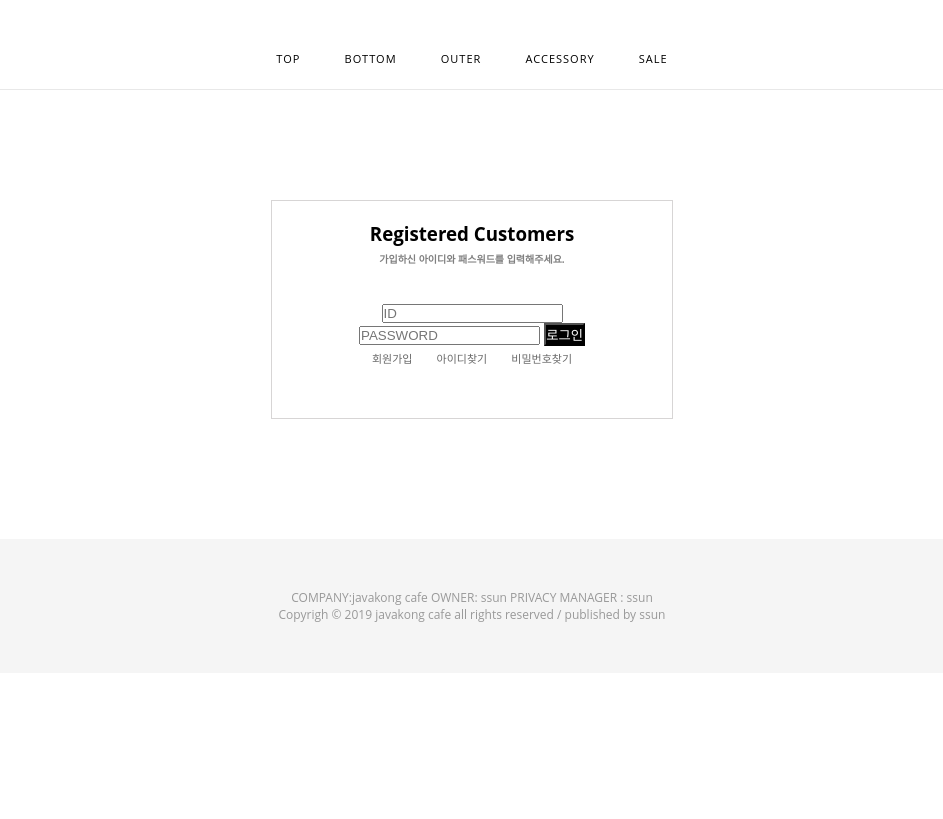
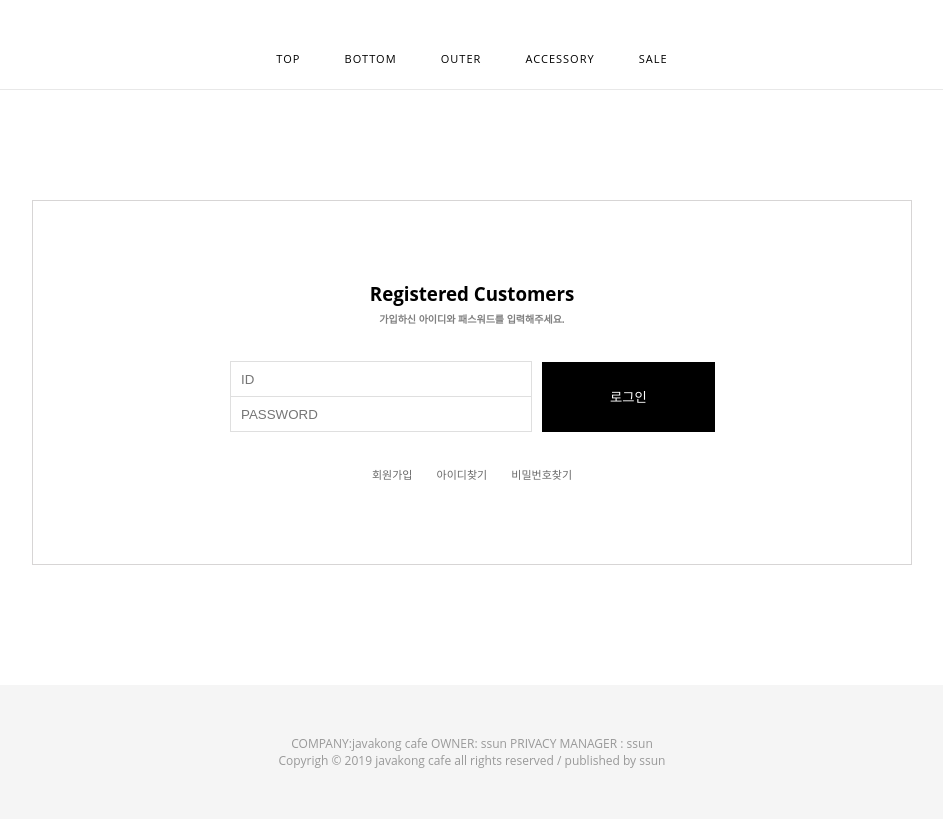
Before and after one commit to blossun/myhome, a PHP site: page /login.php in a window 1280 px wide. Shown: the part 203-1022 px from the top of the page, without its empty margins (168-1111 px from the left). Before the commit the page ends 825 px from the top, so only its background shows below. Run offline with PHP 8.4, Linux system fonts and the light colour scheme.

Commit message:
로그인 디자인 수정 table로 만들어서 입력부분, 버튼 크기 변경함

```diff
--- a/login.php
+++ b/login.php
@@ -11,10 +11,22 @@
         <form action="login.php" method="POST">
           <fieldset> <!--폼 요소를 그룹으로 묶는 태그 -->
             <legend></legend> <!-- 그룹으로 묶는 구역에 제목을 붙이는 태그 -->
+            <table class="LoginTable">
+              <caption>로그인</caption>
+              <tr>
+                <td><input type="text" name="member_id" placeholder="ID"></td>
+                <td rowspan="2" style="border: 0;
+                width: 182px;"><input type="submit" value="로그인" class="btnLogin"></td>
+              </tr>
+              <tr>
+                <td><input type="password" name="member_password" placeholder="PASSWORD"></td>
+              </tr>
+
+
+
+            </table>
             <!-- <div class="LoginTable"> -->
-            <label for="id"><input type="text" name="id" placeholder="ID"></label>
-            <label for="password"><input type="password" name="password" placeholder="PASSWORD"></label>
-            <label for="login"><input type="submit" value="로그인" class="btnLogin"></label>
+
             <p>
             <a href="join.html" class="idurl">회원가입</a>
             <a href="find_id.html" class="idurl">아이디찾기</a>
--- a/style.css
+++ b/style.css
@@ -92,10 +92,10 @@ html, body, div, dl, dt, dd, ul, ol, li, h1, h2, h3, h4, h5, h6, pre, code, form
   .login {
     align-items: center;
     text-align: center;
-    padding: 20px 0px;
+    padding: 80px 84px;
     margin: 40px auto;
     border: 1px solid #d7d5d5;
-    width: 400px;
+    width: 710px;
   }
   .login h4{
     font-size: 10px;
@@ -104,20 +104,29 @@ html, body, div, dl, dt, dd, ul, ol, li, h1, h2, h3, h4, h5, h6, pre, code, form
   }
   fieldset {
     border: 0px;
-    padding: 30px;
+    padding: 0 30px;
   }
   .LoginTable{
-    display: table;
     table-layout: fixed;
     width: 350px;
-    text-align: center;
+    margin: 30px auto;
   }
   .LoginTable tr{
-    display: table-row;
     margin: 0px;
   }
   .LoginTable td{
-    display: table-cell;
+    border: 1px solid #dfdfdf;
+    padding: 0;
+    margin-bottom: 10px;
+    width: 300px;
+    height: 34px;
+    text-indent: 10px;
+    text-align: left;
+  }
+  .LoginTable input{
+    border: 0;
+    width: 95%;
+    height: 100%;
   }
   .idurl{
     text-decoration: none;
@@ -125,34 +134,70 @@ html, body, div, dl, dt, dd, ul, ol, li, h1, h2, h3, h4, h5, h6, pre, code, form
     font-size: 11px;
     margin: 5px;
   }
+  .tdLogin{
+    border: 0;
+    width: 182px;
+  }
   .btnLogin{
     background-color: black;
     color: white;
   }
   .title{
-    margin: 0 auto 80px;
+    margin: 0 auto 40px;
     text-align: center;
     padding: 0;
     border: 0;
     min-height: auto;
   }
+  /*
   .title h2{
     font-weight: 600;
     letter-spacing: 1px;
     margin: 0;
-  }
+  } */
   .join h3{
     text-align: left;
-    padding: 50px 0 10px;
+    padding: 20px 0 10px;
     margin: 0px;
     font-size: 12px;
     color: #666;
   }
-  .join table{
+  table{
     line-height: 1.5px;
     font-size: 12px;
     border-collapse: collapse;  /*표 테두리과 셀 테두리 사이 간격*/
     border-spacing: 0px; /*th td 사이 공백*/
+    margin-bottom: 30px;
+  }
+  table caption{
+    display: none;
+  }
+  thead th {
+    padding: 18px 0 17px;
+    background: #fff;
+    border-left: 0;
+    border-top: 2px solid #222;
+    border-bottom: 1px solid #222;
+    font-size: 12px;
+    font-weight: normal;
+    color: #222;
+  }
+  td{
+    padding: 16px 10px 15px;
+    border-bottom: 1px solid #dfdfdf;
+    color: #353535;
+    vertical-align: middle;
+    word-break: break-all;
+    word-wrap: break-word;
+    text-align: center;
+  }
+  td a{
+    font-size: 12px;
+    color: #353535;
+    padding: 0;
+  }
+  .left{
+    text-align: left;
   }
   .join tbody{
     display: block;
@@ -173,10 +218,9 @@ html, body, div, dl, dt, dd, ul, ol, li, h1, h2, h3, h4, h5, h6, pre, code, form
     vertical-align: middle;
     word-break: break-all;
     word-wrap: break-word;
+    text-align: left;
   }
-  .join caption{
-    display: none;
-  }
+
   .btn_sbmWrap{
     padding: 30px 0 50px;
     text-align: center;
```
